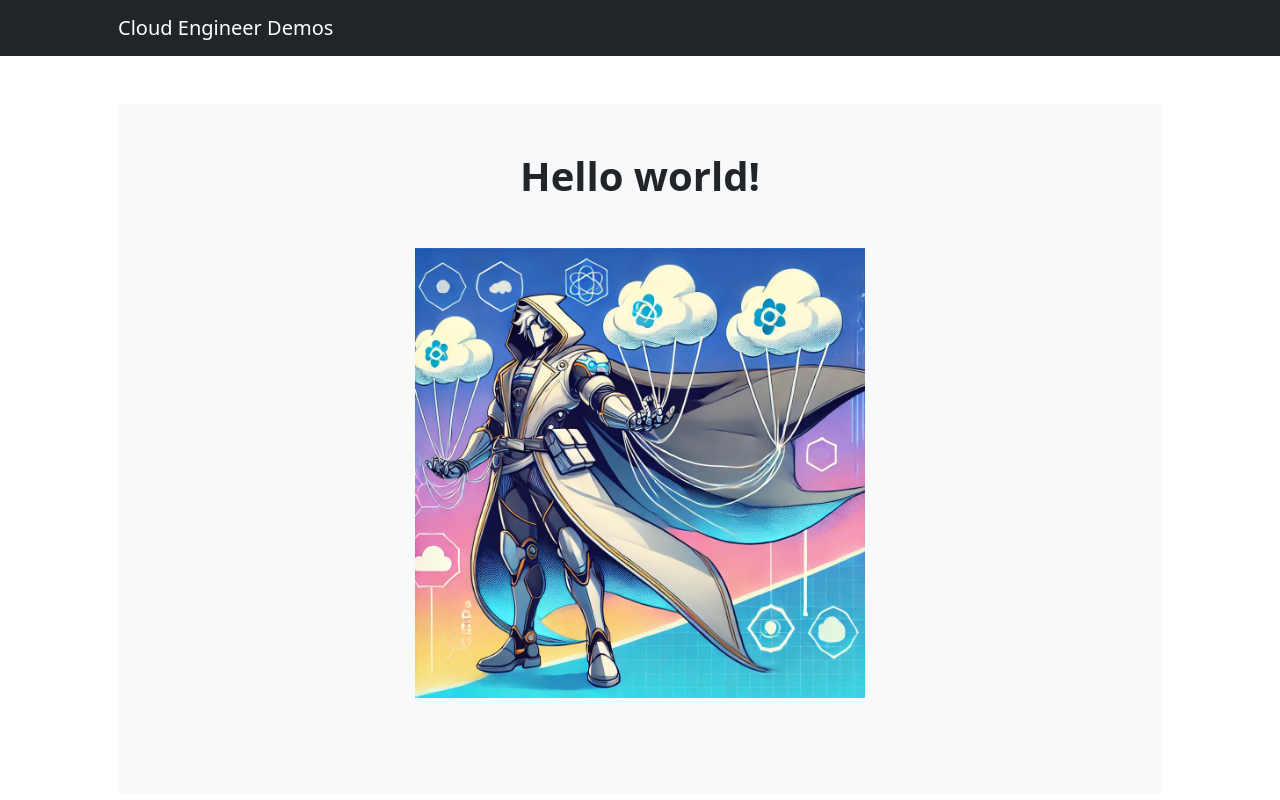
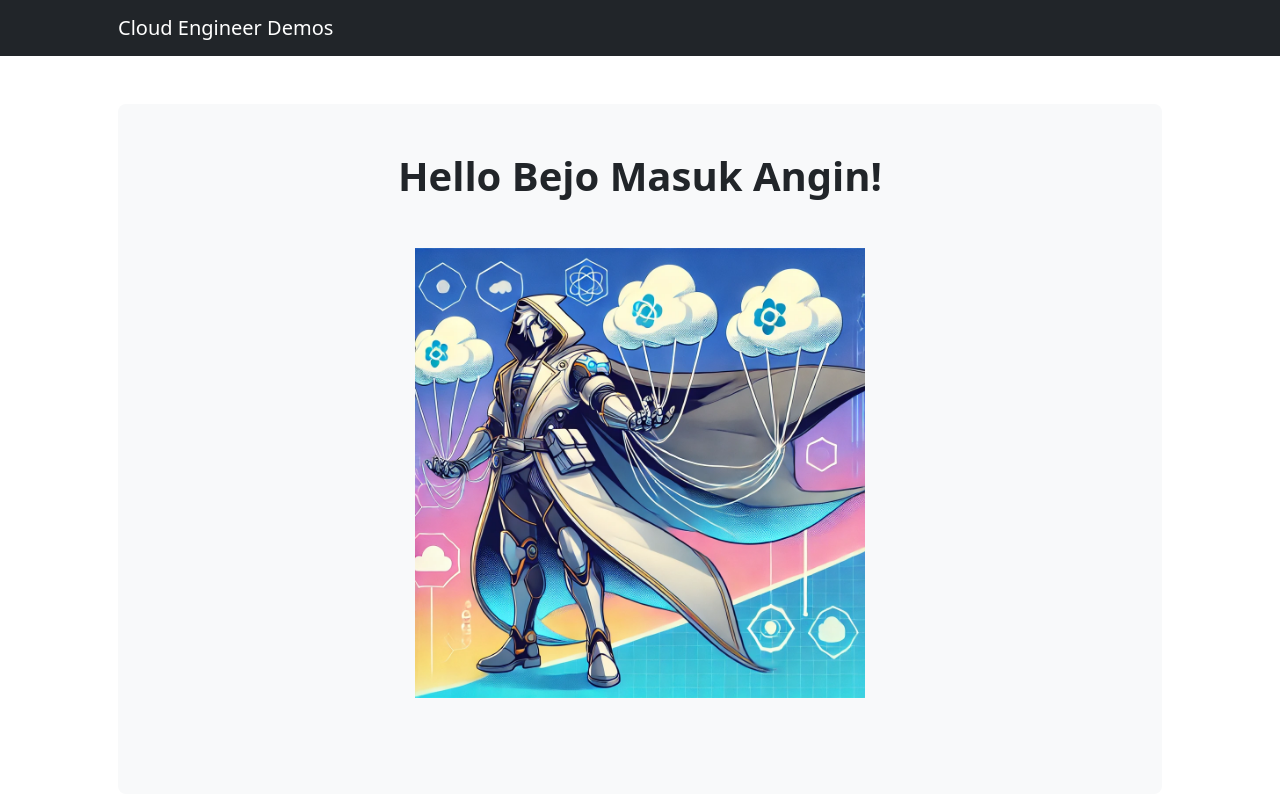
Before and after one commit to tarmizy/aws-cloudformation, a plain HTML site: page index.html in a window 1280 px wide. Shown: the top 800 px of the page. Drawn offline with nearby package versions, Linux system fonts and the light colour scheme.

```diff
--- a/index.html
+++ b/index.html
@@ -7,9 +7,9 @@
         <meta name="author" content="https://github.com/USoup" />
         <meta property="og:url"           content="https://github.com/USoup/cloud-engineer-test" />
         <meta property="og:type"          content="website" />
-        <meta property="og:title"         content="Cloud Engineer Test" />
+        <meta property="og:title"         content="Cloud Engineer Test Demo" />
         <meta property="og:description"   content="This is technical test for cloud engineers" />
-        <title>Cloud Engineer Test</title>
+        <title>Cloud Engineer Test Demo</title>
         <!-- Bootstrap icons-->
         <link href="https://cdn.jsdelivr.net/npm/bootstrap-icons@1.5.0/font/bootstrap-icons.css" rel="stylesheet" />
         <!-- Core theme CSS (includes Bootstrap)-->
@@ -29,7 +29,7 @@
                     <!-- Contact form-->
                     <div class="bg-light rounded-3 py-5 px-4 px-md-5 mb-5">
                         <div class="text-center mb-5">
-                            <h1 class="fw-bolder">Hello world!</h1>
+                            <h1 class="fw-bolder">Hello Bejo Masuk Angin!</h1>
                         </div>
                         <div class="row gx-5 justify-content-center">
                             <div class="col-lg-8 col-xl-6">
```
